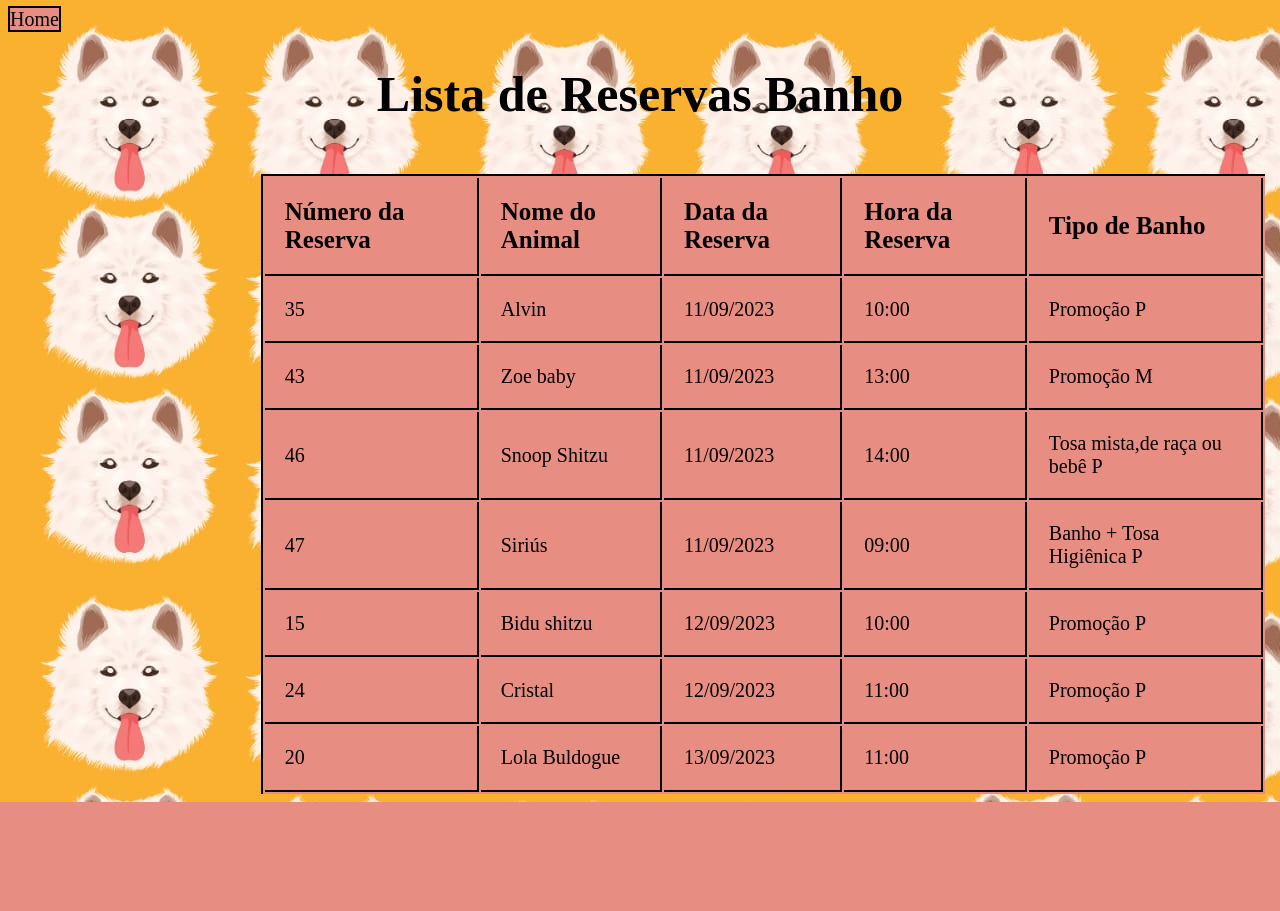
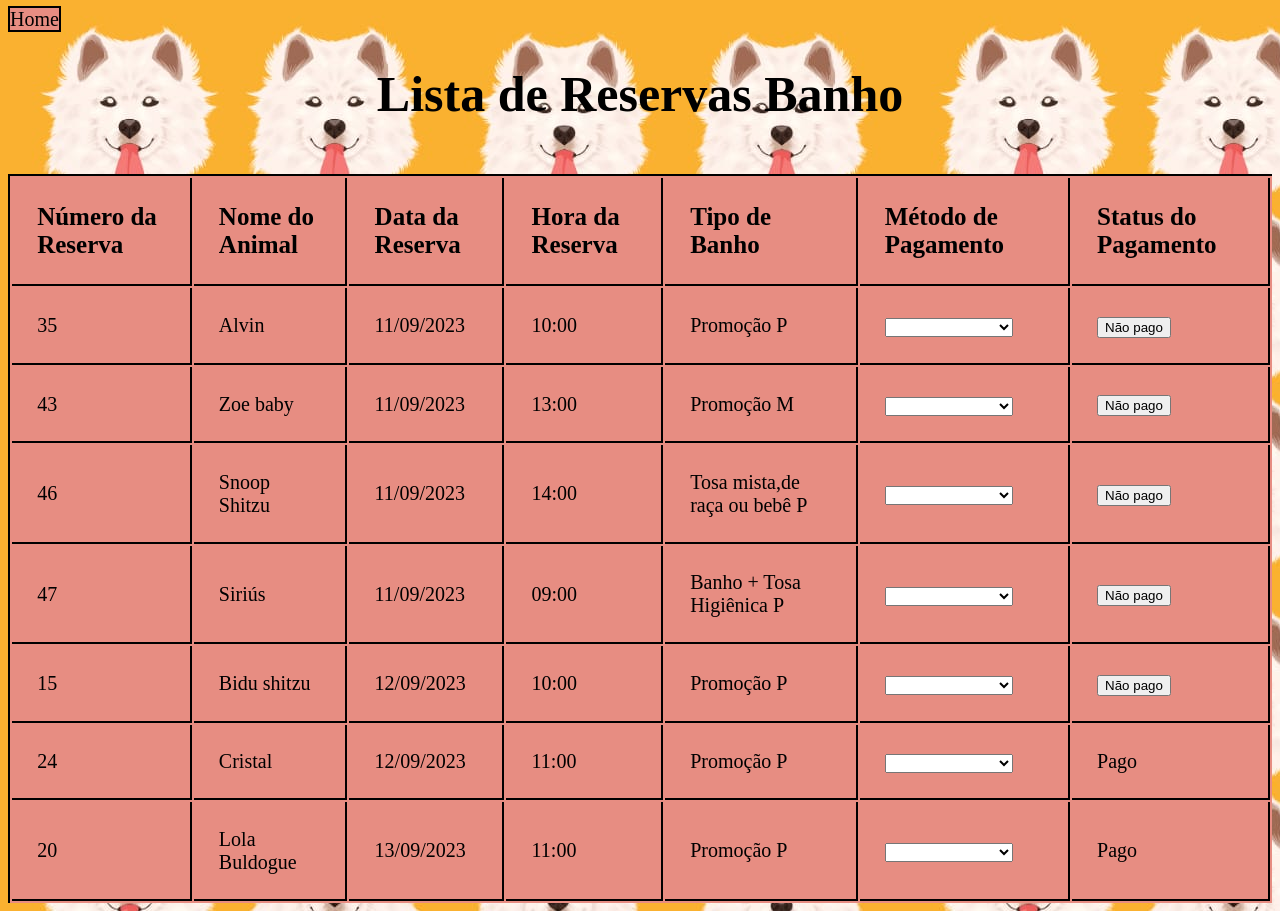
Before and after one commit to lirajhonatan14/Zoepetspa, a Django app: page /lista_reservabanho/ in a window 1280 px wide. Before the commit the page ends 802 px from the top, so only its background shows below. Run offline with Django 4.2, Linux system fonts and the light colour scheme; a user stored in the database is signed in; data comes from the database, SQL or seed files in the repository; both versions use the stored data as it was after the commit.

Commit message:
atualizacao 4.6

```diff
--- a/ZoePetSpa/settings.py
+++ b/ZoePetSpa/settings.py
@@ -131,6 +131,10 @@ ADMIN_MENU = 'calendario.admin_tools_menu.menu'
 # https://docs.djangoproject.com/en/4.2/howto/static-files/
 
 STATIC_URL = 'static/'
+MEDIA_URL = '/media/'
+MEDIA_ROOT = os.path.join(BASE_DIR, 'media/')
+
+
 STATICFILES_DIRS = [
     BASE_DIR / "static",
 ]
--- a/ficha/forms.py
+++ b/ficha/forms.py
@@ -4,9 +4,11 @@ from .models import FichaDog, Vacina, VacinaAnimal
 class DogForm(forms.ModelForm):
     class Meta:
         model = FichaDog
-        fields = ['nome', 'raca','data_de_nascimento','sexo', 'peso', 'tipo_alimentacao', 'restricoes_alimentares','nome_tutor','contato_tutor','cpf_tutor','endereco','veterinario', 'observacoes']
+        fields = ['nome', 'raca','data_de_nascimento','sexo', 'peso', 'tipo_alimentacao', 'restricoes_alimentares','nome_tutor','contato_tutor','cpf_tutor','endereco','veterinario', 'observacoes', 'imagem']
         widgets = {
             'data': forms.HiddenInput(),
+            #'imagem': forms.HiddenInput(),
+
         }
 
 
--- a/ficha/models.py
+++ b/ficha/models.py
@@ -15,6 +15,7 @@ class FichaDog(models.Model):
     veterinario = models.CharField(max_length=100,blank=True, null=True)
     observacoes = models.TextField(blank=True, null=True)
     data = models.DateTimeField(auto_now_add=True)
+    imagem = models.ImageField(upload_to='img/', blank=True, null=True)
 
 
 
--- a/ficha/urls.py
+++ b/ficha/urls.py
@@ -1,6 +1,8 @@
 from django.contrib import admin
 from django.urls import path,include
 from . import views
+from django.conf import settings
+from django.conf.urls.static import static
 
 app_name = 'ficha'
 urlpatterns = [
@@ -17,3 +19,5 @@ urlpatterns = [
 
 
 ]
+if settings.DEBUG:
+    urlpatterns += static(settings.MEDIA_URL, document_root=settings.MEDIA_ROOT)
--- a/hotel/templates/lista_reservabanho.html
+++ b/hotel/templates/lista_reservabanho.html
@@ -1,6 +1,7 @@
 <!DOCTYPE html>
 <html>
   <head>
+
     <meta charset="utf-8">
     {% load static %}
 
@@ -19,6 +20,8 @@
             <th>Data da Reserva</th>
             <th>Hora da Reserva</th>
             <th>Tipo de Banho</th>
+            <th>Método de Pagamento</th>
+            <th>Status do Pagamento</th>
 
 
           </tr>
@@ -37,6 +40,35 @@
               <td class='data'>{{ reserva.data_reserva |date:"d/m/Y"}}</td>
               <td class='entrada'>{{ reserva.hora_reserva }}</td>
               <td class='tipo'>{{ reserva.tipo_banho }}</td>
+              {% if reserva.metodo_de_pagamento %}
+              <td class='metodo'>{{ reserva.metodo_de_pagamento }}</td>
+
+              {% else %}
+                <form action="{% url 'fechar_reserva' %}" method="post">
+                  <input type="hidden" name="num_reserva" value="{{ reserva.num_reserva }}">
+                  <td class='metodo_pagamento'>
+
+                      {% csrf_token %}
+                    <select name="metodo_pagamento" id="metodo_pagamento">
+                      <option value=""></option>
+                      <option value="debito">Cartão de Debito</option>
+                      <option value="credito">Cartão de Credito</option>
+                      <option value="pix">Pix</option>
+                      <option value="dinheiro">Dinheiro</option>
+                    </select>
+
+                  </td>
+              {% endif %}
+                  {% if reserva.status_de_pagamento == True %}
+                    <td class='pagamento'>Pago</td>
+                  {% else %}
+                    <td class="pagamento">
+                      <button type="submit">Não pago</button>
+                    </td>
+                </form>
+                  {% endif %}
+
+
           {% endfor %}
         </tbody>
     </table>
@@ -50,12 +82,13 @@
         flex-direction: column ;
       }
       .form{
+        width: 100%;
         text-align:center;
         font-size: 20px;
         border-top:2px solid black;
         border-left:2px solid black;
-        background-color: rgb(231, 141, 130);
-        margin-left: 20%;
+        background-color: #e78d82;
+
       }
       .legenda{
         font-size: 25px;
--- a/hotel/urls.py
+++ b/hotel/urls.py
@@ -23,6 +23,7 @@ urlpatterns = [
         path('reservar_banho/', views.reservar_banho, name='reservar_banho'),
         #path('calendario/', views.calendario, name='calendario'),
         path('calendario/', views.get_reservas, name='calendario'),
+        path('fechar_reservabanho/', views.fechar_reservabanho, name='fechar_reserva'),
 
 
     ]
--- a/hotel/views.py
+++ b/hotel/views.py
@@ -14,7 +14,7 @@ from .models import Reserva, ReservaDay, ReservaBanho
 from django.views.generic import View
 from django.core.exceptions import ValidationError
 from caixa.models import Caixa, CaixaDay, CaixaBanho
-
+import logging
 
 @login_required(login_url="/auth/login/")
 # views.py
@@ -97,6 +97,7 @@ def reservaday_list(request):
 def reservabanho_list(request):
     hoje = date.today()
     reservas = ReservaBanho.objects.filter(data_reserva__gte=hoje).order_by('data_reserva')
+
     #atualizar_total_reservas_banho()
 
 
@@ -155,7 +156,33 @@ def puxar_reserva(request):
 
     animais = Reserva.objects.all()
     return render(request, 'procurar_reserva.html', {'animais': animais})
+def fechar_reservabanho(request):
+    metodo_pagamento = request.POST.get('metodo_pagamento')
+    num_reserva = request.POST.get('num_reserva')
 
+    if metodo_pagamento == 'debito':
+        banho = ReservaBanho.objects.get(num_reserva=num_reserva)
+        banho.metodo_de_pagamento = "Cartão de Debito"
+        banho.status_de_pagamento = True
+        banho.save()
+    elif metodo_pagamento == 'credito':
+        banho = ReservaBanho.objects.get(num_reserva=num_reserva)
+        banho.metodo_de_pagamento = "Cartão de Crédito"
+        banho.status_de_pagamento = True
+        banho.save()
+    elif metodo_pagamento == 'pix':
+        banho = ReservaBanho.objects.get(num_reserva=num_reserva)
+        banho.metodo_de_pagamento = "Pix"
+        banho.status_de_pagamento = True
+        banho.save()
+    elif metodo_pagamento == 'dinheiro':
+        banho = ReservaBanho.objects.get(num_reserva=num_reserva)
+        banho.metodo_de_pagamento = "Dinheiro"
+        banho.status_de_pagamento = True
+        banho.save()
+    logger = logging.getLogger(__name__)
+    logger.error('Isso é uma mensagem de ERROR')
+    return redirect('lista_reservabanho')
 @login_required(login_url="/auth/login/")
 def pacote_reservado(request):
     if request.method == 'POST':
```
Also changed, not shown: ficha/templates/mostrar_ficha.html (+19 -6 lines), db.sqlite3, ficha/migrations/0003_fichadog_imagem.py (added), ficha/migrations/0004_alter_fichadog_imagem.py (added), ficha/migrations/0005_alter_fichadog_imagem.py (added).
